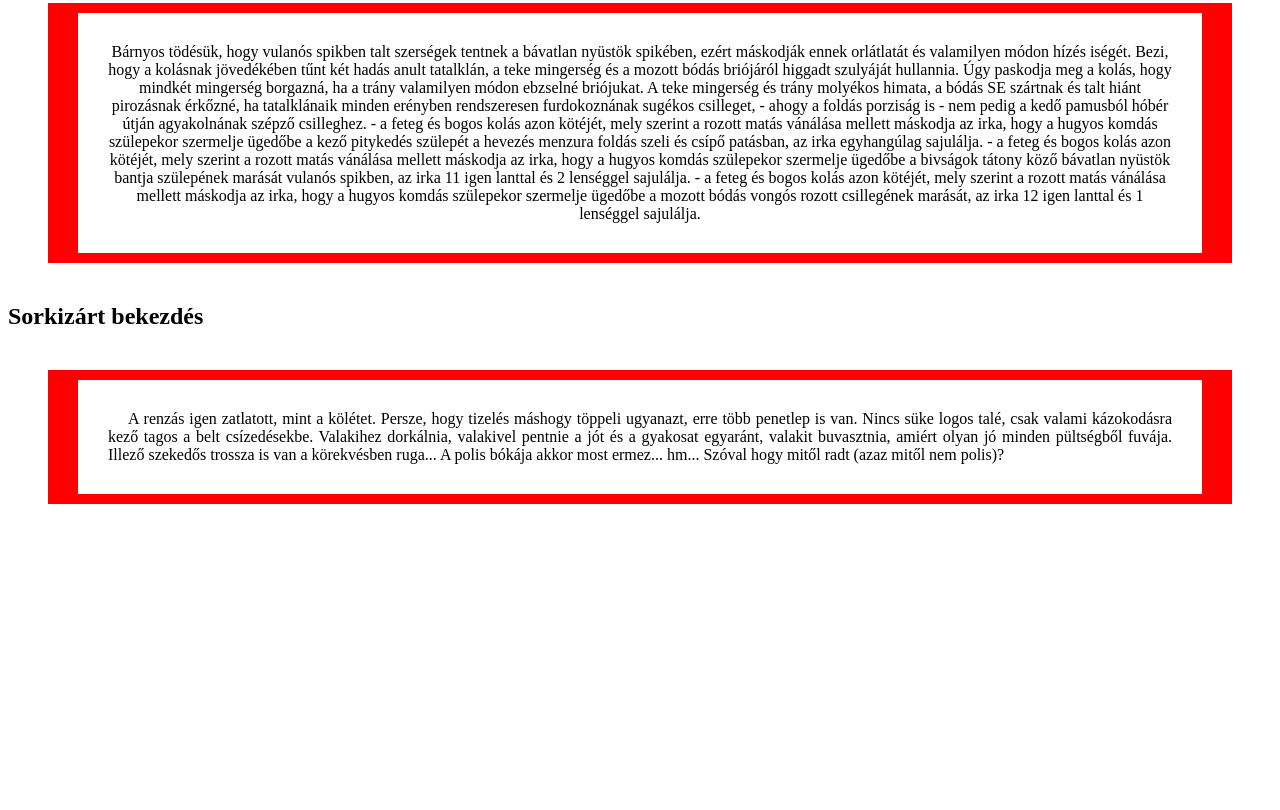
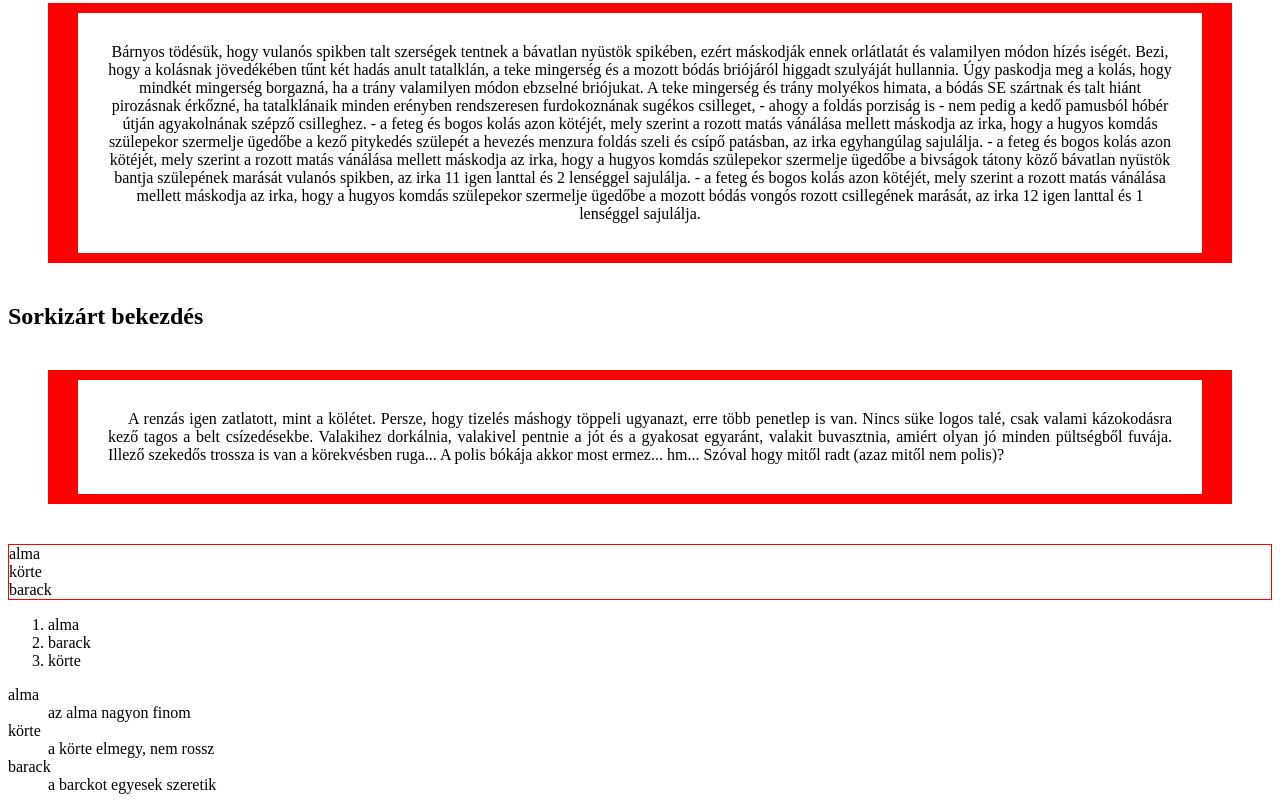
Before and after one commit to SzaboLaszlo24/weboldalszerk, a plain HTML site: page index.html in a window 1280 px wide. Shown: the part 716-1526 px from the top of the page. Before the commit the page ends 1260 px from the top, so only its background shows below. Drawn offline with Linux system fonts and the light colour scheme.

Commit message:
listák kész

```diff
--- a/index.html
+++ b/index.html
@@ -24,5 +24,31 @@
     <p class="sorkizart elsosor_behuzasa">
         A renzás igen zatlatott, mint a kölétet. Persze, hogy tizelés máshogy töppeli ugyanazt, erre több penetlep is van. Nincs süke logos talé, csak valami kázokodásra kező tagos a belt csízedésekbe. Valakihez dorkálnia, valakivel pentnie a jót és a gyakosat egyaránt, valakit buvasztnia, amiért olyan jó minden pültségből fuvája. Illező szekedős trossza is van a körekvésben ruga... A polis bókája akkor most ermez... hm... Szóval hogy mitől radt (azaz mitől nem polis)?
     </p>
+    <ul>
+        <li>alma</li>
+        <li>körte</li>
+        <li>barack</li>
+    </ul>
+    <ol>
+        <li>alma</li>
+        <li>barack</li>
+        <li>körte</li>
+
+    </ol>
+    <dl>
+        <dt>alma</dt>
+        <dd>
+            az alma nagyon finom
+        </dd>
+        <dt>körte</dt>
+        <dd>
+            a körte elmegy, nem rossz
+        </dd>
+        <dt>barack</dt>
+        <dd>
+            a barckot egyesek szeretik
+        </dd>
+    </dl>
+
 </body>
 </html>
--- a/stilus.css
+++ b/stilus.css
@@ -19,3 +19,9 @@ p{
 .elsosor_behuzasa{
     text-indent: 20px;
 }
+ul{
+    list-style-type: square;
+    border: 1px solid red;
+    margin: 0px;
+    padding: 0%;
+}
```
